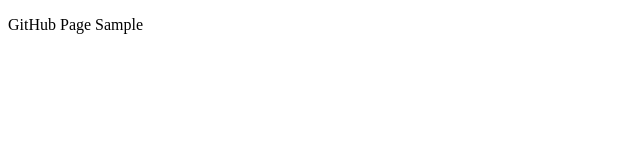
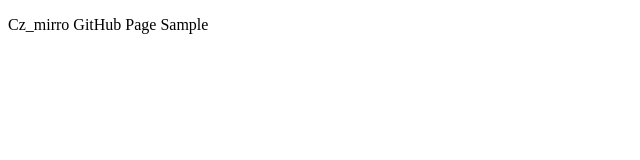
Before and after one commit to Czmirror/ghpages, a plain HTML site: page index.html in a window 1280 px wide. Shown: the whole page, without its empty margins (0-640 px from the left). Drawn offline with Linux system fonts and the light colour scheme.

Commit message:
軽微な修正

```diff
--- a/index.html
+++ b/index.html
@@ -7,7 +7,7 @@
 </head>
 
 <body>
-    <p>GitHub Page Sample</p>
+    <p>Cz_mirro GitHub Page Sample</p>
 </body>
 
 </html>
```
